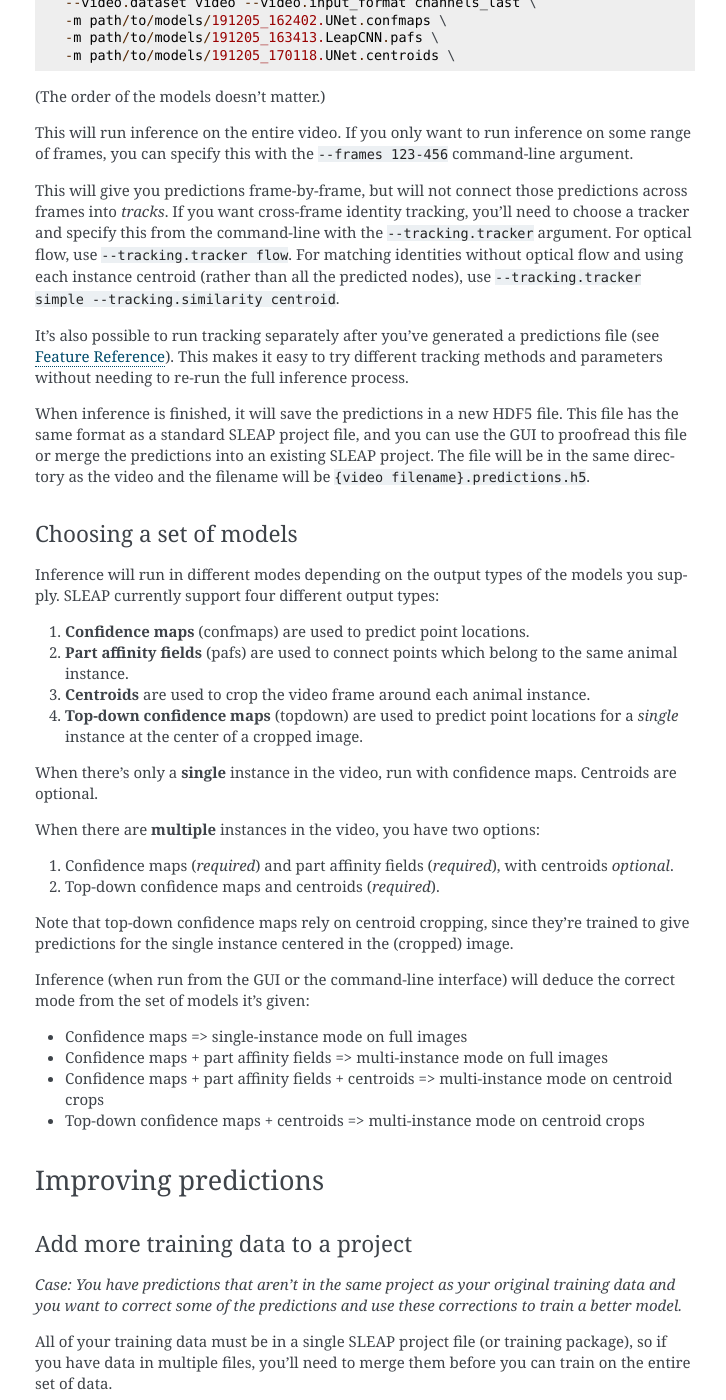
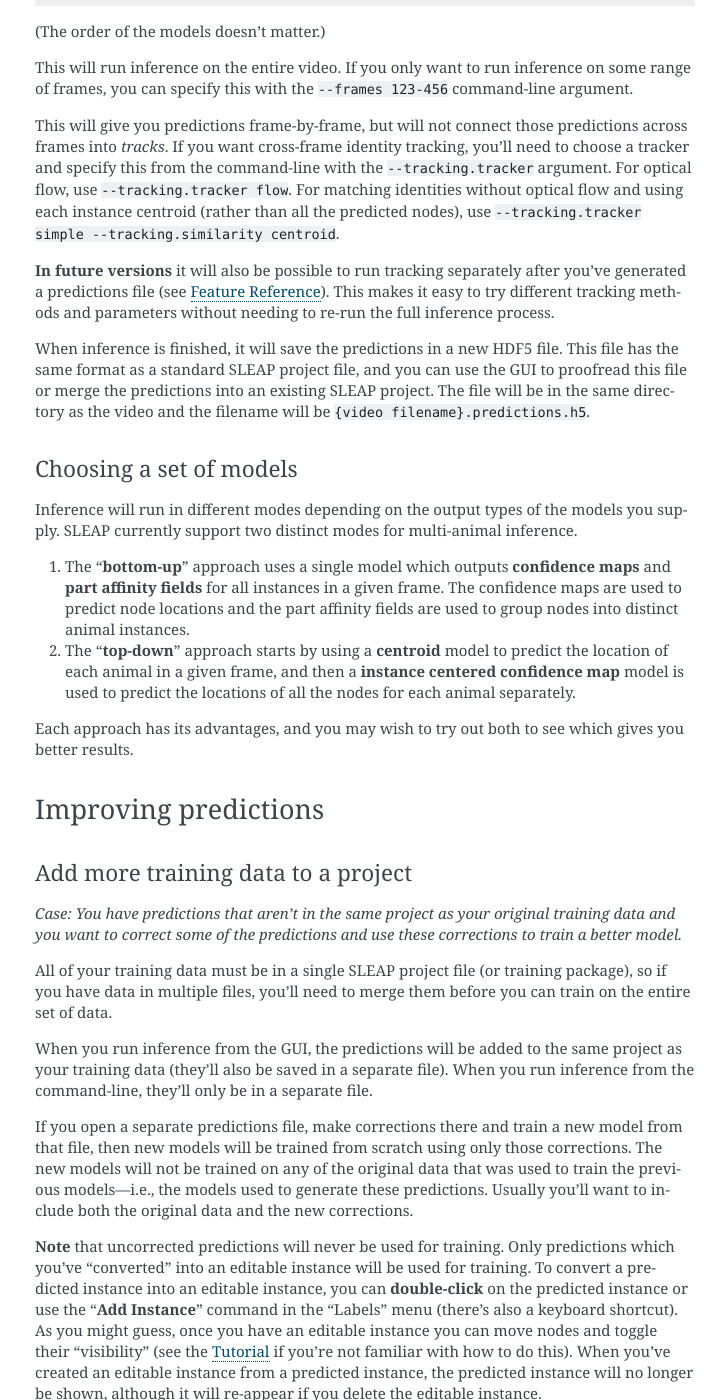
Before and after one commit to mingxiaowei/jelly-sleap, a Sphinx documentation site: the page built from docs/howtos.rst, in a window 1280 px wide and 1400 px high, scrolled down 3547 px. Shown: the whole window, without its empty margins (385-1111 px from the left). Built offline with Sphinx 7.4.7, drawn with Linux system fonts in a browser that asks for light colours; some of the changed text lies outside the part shown.

Commit message:
Update docs for v0.2.0

```diff
--- a/docs/howtos.rst
+++ b/docs/howtos.rst
@@ -75,9 +75,9 @@
 
 **Training profile**:
 
-SLEAP comes with "default" training profiles for training confidence maps, part affinity fields, centroids, or top-down confidence maps (which allow multi-instance inference without using part affinity fields). Any file in the `training_profiles <https://github.com/murthylab/sleap/tree/master/sleap/training_profiles>`_ directory of the SLEAP package can be used by specifying it's filename (e.g., :code:`default_confmaps.json`) as the training profile—the full path isn't required.
+SLEAP comes with "default" training profiles for training confidence maps, part affinity fields, centroids, or top-down confidence maps (which allow multi-instance inference without using part affinity fields). Any file in the `training_profiles <https://github.com/murthylab/sleap/tree/master/sleap/training_profiles>`_ directory of the SLEAP package can be used by specifying it's filename (e.g., :code:`baseline.bottomup.json`) as the training profile—the full path isn't required.
 
-You can also use a custom training profile. There's a GUI **training editor** which gives you access to many of the profile parameters (:code:`python -m sleap.gui.training_editor`, as described in the :ref:`reference`), or you can directly edit a profile :code:`.json` file in a text editor. To use a custom training profile, you'll need to specify the full path to the file when you run training.
+You can also use the :code:`initial_config.json` file saved from previous training run as a template for a new training config. You can copy the :code:`json` file and edit it in any text editor. When you run training, specify the full path to the :code:`json` file.
 
 **Command-line training**:
 
@@ -87,7 +87,7 @@
 
   sleap-train path/to/your/training_profile.json another/path/to/training_package.h5
 
-The model will be saved in the :code:`models/` directory within the same directory as the **training package** (in this case, :code:`another/path/to/models/run_name/`). You can specify the :code:`run_name` to use when saving the model with the :code:`-o` argument, otherwise the run name will include a timestamp, the output type and model architecture.
+The model will be saved in the :code:`models/` directory within the same directory as the **training package** (in this case, :code:`another/path/to/models/run_name/`). You can specify the :code:`run_name` to use when saving the model with the :code:`-o` argument, otherwise the run name will be the date and time of the run (or whatever is specified as the run path inside the config file).
 
 .. _remote_inference:
 
@@ -108,18 +108,20 @@
 
 **Trained models**
 
-When you train a model, you'll get a directory with the `run_name` of the model. This will typically be something like :code:`191205_162402.UNet.confmaps` (i.e., :code:`<timestamp>.<architecture>.<output type>`), although you can also specify the run name in the training command-line interface.
+When you train a model, you'll get a directory with the `run_name` of the model.
 
-The model directory will contain two or three files:
+The model directory will contain at least these two files:
 
-- :code:`training_job.json` is the training profile used to train the model, together with some additional information about the trained model. Amongst other things, this specifies the network architecture of the model.
-- :code:`best_model.h5` and/or :code:`final_model.h5` are the weights for the trained model.
+- :code:`training_config.json` is the training profile used to train the model, together with some additional information about the trained model. Amongst other things, this specifies the network architecture of the model.
+- :code:`best_model.h5` (and/or :code:`final_model.h5`) contains the weights for the trained model.
 
-You'll need this entire directory for each model you're going to use for inference.
+You'll need both of these files for each model you're going to use for inference.
+
+The directory may also contains other files with optional outputs from the training run (e.g., :code:`training_log.csv` or a :code:`viz/` subdirectory).
 
 Inference will run in different modes depending on the output types of the models you supply. See the instructions for :ref:`choosing_models`.
 
-For this example, let's suppose you have three models: confidence maps (confmaps), part affinity fields (pafs), and centroids. This is the typical case for multi-instance predictions.
+For this example, let's suppose you have two models: centroids and instance-centered confidence maps. This is the typical "top-down" case for multi-instance predictions.
 
 **Video**
 
@@ -137,9 +139,8 @@
 
   sleap-track path/to/video.h5 \
   --video.dataset video --video.input_format channels_last \
-  -m path/to/models/191205_162402.UNet.confmaps \
-  -m path/to/models/191205_163413.LeapCNN.pafs \
-  -m path/to/models/191205_170118.UNet.centroids \
+  -m path/to/models/191205_162402 \
+  -m path/to/models/191205_163413
 
 (The order of the models doesn't matter.)
 
@@ -147,7 +148,7 @@
 
 This will give you predictions frame-by-frame, but will not connect those predictions across frames into `tracks`. If you want cross-frame identity tracking, you'll need to choose a tracker and specify this from the command-line with the :code:`--tracking.tracker` argument. For optical flow, use :code:`--tracking.tracker flow`. For matching identities without optical flow and using each instance centroid (rather than all the predicted nodes), use :code:`--tracking.tracker simple --tracking.similarity centroid`.
 
-It's also possible to run tracking separately after you've generated a predictions file (see :ref:`reference`). This makes it easy to try different tracking methods and parameters without needing to re-run the full inference process.
+**In future versions** it will also be possible to run tracking separately after you've generated a predictions file (see :ref:`reference`). This makes it easy to try different tracking methods and parameters without needing to re-run the full inference process.
 
 When inference is finished, it will save the predictions in a new HDF5 file. This file has the same format as a standard SLEAP project file, and you can use the GUI to proofread this file or merge the predictions into an existing SLEAP project. The file will be in the same directory as the video and the filename will be :code:`{video filename}.predictions.h5`.
 
@@ -156,31 +157,13 @@
 Choosing a set of models
 ~~~~~~~~~~~~~~~~~~~~~~~~~
 
-Inference will run in different modes depending on the output types of the models you supply. SLEAP currently support four different output types:
+Inference will run in different modes depending on the output types of the models you supply. SLEAP currently support two distinct modes for multi-animal inference.
 
-1. **Confidence maps** (confmaps) are used to predict point locations.
+1. The "**bottom-up**" approach uses a single model which outputs **confidence maps** and **part affinity fields** for all instances in a given frame. The confidence maps are used to predict node locations and the part affinity fields are used to group nodes into distinct animal instances.
 
-2. **Part affinity fields** (pafs) are used to connect points which belong to the same animal instance.
+2. The "**top-down**" approach starts by using a **centroid** model to predict the location of each animal in a given frame, and then a **instance centered confidence map** model is used to predict the locations of all the nodes for each animal separately.
 
-3. **Centroids** are used to crop the video frame around each animal instance.
-
-4. **Top-down confidence maps** (topdown) are used to predict point locations for a *single* instance at the center of a cropped image.
-
-When there's only a **single** instance in the video, run with confidence maps. Centroids are optional.
-
-When there are **multiple** instances in the video, you have two options:
-
-1. Confidence maps (*required*) and part affinity fields (*required*), with centroids *optional*.
-2. Top-down confidence maps and centroids (*required*).
-
-Note that top-down confidence maps rely on centroid cropping, since they're trained to give predictions for the single instance centered in the (cropped) image.
-
-Inference (when run from the GUI or the command-line interface) will deduce the correct mode from the set of models it's given:
-
-- Confidence maps => single-instance mode on full images
-- Confidence maps + part affinity fields => multi-instance mode on full images
-- Confidence maps + part affinity fields + centroids => multi-instance mode on centroid crops
-- Top-down confidence maps + centroids => multi-instance mode on centroid crops
+Each approach has its advantages, and you may wish to try out both to see which gives you better results.
 
 Improving predictions
 ----------------------------
--- a/docs/reference.rst
+++ b/docs/reference.rst
@@ -14,11 +14,11 @@
 
 :code:`python -m sleap.nn.tracking` allows you to run the cross-frame identity tracker (or re-run with different parameters) without needed to re-run inference. You give it a prediction file.
 
-:code:`python -m sleap.info.trackcleaner` is an experimental script which tries to clean the resuls of cross-frame identity tracking by connecting "breaks" where we lose one identity and spawn another. You specify how many identities there should be in a frame (i.e., the number of animals).
-
-:code:`python -m sleap.gui.training_editor` allows you to view and create new training profiles. These are the files which specify what the model will be used for (confidence maps, part affinity fields, centroids, or top-down confidence maps), the network architecture (e.g., UNet), and the other training parameters (e.g., learning rate, image rescaling, image augmentation methods). If you want to view an existing profile—including a `training_job.json` file associated with a trained model—you can specify it's path as the first command-line parameter. You can also do this if you want to use an exiting profile as a template for creating a new training profile.
+:code:`python -m sleap.info.trackcleaner` tries to clean the resuls of cross-frame identity tracking by connecting "breaks" where we lose one identity and spawn another. You specify how many identities there should be in a frame (i.e., the number of animals).
 
 :code:`python -m sleap.info.write_tracking_h5` allows you to export the tracking data from a SLEAP dataset into an HDF5 file that can be easily used for analysis (e.g., read from MATLAB).
+
+There's also a script to output diagnostic information which may help us if you need to contact us about problems installing or running SLEAP. If you were able to install the SLEAP Python package, you can run this script with :code:`sleap-diagnostic`. Otherwise, you can download `diagnostic.py <https://raw.githubusercontent.com/murthylab/sleap/master/sleap/diagnostic.py?token=ALBFDHR54MUCZQEU4PKGK4S6PX2KY>`_ and run :code:`python diagnostic.py`.
 
 **Note**: For more details about any command, run with the :code:`--help` argument (e.g., :code:`sleap-track --help`).
 
@@ -32,14 +32,18 @@
 
 "**New...**", "**Open...**", "Save, and "**Save As...**" have their usual behavior.
 
-"**Import...**" allows you to import the data external formats into a new SLEAP dataset. This includes COCO_ keypoint detection and DeepPoseKit_.
+"**Import...**" allows you to import the data external formats into a new SLEAP dataset. This includes COCO_ keypoint detection (:code:`.json` files), DeepLabCut_ (:code:`.csv`), DeepPoseKit_ (:code:`.h5`), and LEAP_ (:code:`.mat`).
 
 .. _COCO: http://cocodataset.org/#format-data
 .. _DeepPoseKit: http://deepposekit.org
+.. _DeepLabCut: http://deeplabcut.org
+.. _LEAP: https://github.com/talmo/leap
 
 "**Merge Data From...**" allows you to copy labels and/or predictions from another SLEAP dataset into the currently open project. This is useful because you can only train on data from a single SLEAP dataset, so you may need to import data before training. For instance, suppose you've trained a model and use it to get predictions on another video. You then open the predictions file in the GUI and realize that you'd like to correct some of the predictions and add those corrections to your training data. You can do this by importing data from the predictions file into the SLEAP project which has your training data.
 
 "**Add Videos...**" allows you to add videos to your currently open project.
+
+"**Replace Videos...**" allows you to *swap* the videos currently in your project with other videos. This is useful if you want to have your project access copies of the videos at a different path, e.g., if you copy the videos between a network drive and a local drive and want to change which is used by your project. This can also be used if you want to replace you videos with copies that have been re-encoded, cropped, or edited in some other way that doesn't affect the frame numbers (since your annotations will be placed directly on the corresponding frames of the new video).
 
 Go
 ~~
@@ -55,6 +59,8 @@
 "**Next Video**" will show the next video in the project (if your project has multiple videos). All the videos are listed in the "Videos" window.
 
 "**Go to Frame...**" allows you to go to a specific frame (in the current video) by frame number. It's also handy if you want to copy the current frame number to the clipboard.
+
+"**Select to Frame...**" allows you to select the clip from the current frame to a specified frame. If you want to select from frames X to Y, you can use **Go to** to go to X then **Select to** to select from X to Y.
 
 .. _view:
 
@@ -77,15 +83,13 @@
 
 "**Show Edges**" allows you to toggle the visibility of the edges which connect the nodes. This can be useful when you have lots of edges which make it hard to see the features of animals in your video.
 
-"**Edge Style**" controls whether edges are drawn as thin lines or as wedges which indicate the :ref:`orientation` of the instance (as well as the direction of the part affinity field which would be used to predict the connection between nodes).
+"**Edge Style**" controls whether edges are drawn as thin lines or as wedges which indicate the :ref:`orientation` of the instance (as well as the direction of the part affinity field which would be used to predict the connection between nodes when using a "bottom-up" approach).
 
-"**Show Trails**" allows you to toggle the visibility of trail lines, which show where each node was located in recent prior frames. This can be useful when proofreading predictions since it can help you detect swaps in the identities of animals across frames.
-
-"**Trail Length**" allows you to control how many prior frames to include in the trails.
+"**Trail Length**" allows you to show a trail of where each instance was located in prior frames (the length of the trail is the number of prior frames). This can be useful when proofreading predictions since it can help you detect swaps in the identities of animals across frames.
 
 "**Fit Instances to View**" allows you to toggle whether the view is auto-zoomed to the instances in each frame. This can be useful when proofreading predictions.
 
-"**Seekbar Header**" allows you to plot relevant information above the seekbar. Note that this doesn't currently work well for very long videos since you can't zoom the seekbar. Also note that the seekbar is not updated when you modify instances; it only updates when you select a new seekbar header. (These issues will be fixed in a future version.)
+"**Seekbar Header**" allows you to plot relevant information above the seekbar. Note that the seekbar is not updated when you modify instances; it only updates when you select a new seekbar header.
 
 "**Videos**", "**Skeleton**", "**Instances**", and "**Labeling Suggestions**" allow you to toggle which information windows are shown (by default these are docked to the right side of the main GUI window).
 
@@ -94,7 +98,7 @@
 
 "**Add Instance**" will add an instance to the current frame. You can also add an instance by right-clicking within the frame. For predicted instances, you can also "convert" the predicted instance to a regular, editable instance by double-clicking on the predicted instance (the predictions are still there, but they won't be shown unless you delete the editable instance you just created).
 
-"**Instance Placement Method**" allows you to pick how we determine where to place the instance and its nodes on the video frame. "Best" (the default) will first check for predicted instances in the current frame and create a new editable instance from one of the predicted instances (if you add multiple instances, it will do this for each predicted instance in turn). Otherwise, it will copy the location from another instance in a prior or the current frame, or will locate the nodes randomly (somewhere within the currently visible portion of the current video frame, so you can zoom in to where you want the instance to be place).
+"**Instance Placement Method**" allows you to pick how we determine where to place the instance and its nodes on the video frame. "Best" (the default) will first check for predicted instances in the current frame and create a new editable instance from one of the predicted instances (if you add multiple instances, it will do this for each predicted instance in turn). Otherwise, it will copy the location from another instance in a prior or the current frame, or will use a force-directed graph algorithm to place the nodes. You can also choose the "average" method which creates an "average" instance from the instances you've already labeled.
 
 "**Delete Instance**" will delete the currently selected instance (the selected instance will have an outline drawn around it and will be highlighted in the "Instances" window).
 
@@ -104,7 +108,9 @@
 
 "**Delete Instance and Track**" deletes all instances in the track of the currently selected instance. This applied to *all* frames in the current video.
 
-"**Select Next Instance**" allows you to cycle through the instances.
+"**Custom Instance Delete...**" allows you to delete all the instances which meet criteria you specify: whether they are user instances or predicted instances, which frames they are on, and which track identities they have.
+
+"**Select Next Instance**" allows you to cycle through the instances in the current frame.
 
 "**Clear Selection**" allows you to deselect the selected instance.
 
@@ -112,11 +118,7 @@
 ~~~~~~~
 "**Run Training...**" allows you to train a set of models from the data in your open project, and then optionally predict on some frames in the project.
 
-"**Run Inference...**" allows you to generate predictions using a pre-trained set of models. Any trained models in the `models` directory next to your current project will be listed.
-
-"**Expert Controls...**" is a less-friendly interface for running training and/or inference, and allows you to select and create custom training profiles.
-
-"**Visualize Model Outputs...**" allows you to load a single trained model and see visualize its output—i.e., confidence maps, centroids, or part affinity fields—on frames of your current video. This is useful for understanding where your individuals models are doing well and where they're doing poorly. This feature is slower but usable without a GPU. Also note that you can only visualize one model at a time, and you have to quit when you want to stop visualizing model outputs.
+"**Run Inference...**" allows you to generate predictions using a pre-trained set of models. Any trained models in the `models` directory next to your current project will be listed, and you also have the option to select models saved elsewhere.
 
 "**Delete All Predictions...**" deletes *all* predicted instances across *all* frames in the current video. (You'll be asked to confirm before the instances are deleted.)
 
@@ -171,17 +173,21 @@
 
 **Left arrow** key: Move one frame back
 
-**Down arrow** key: Move 50 frames forward
+**Down arrow** key: Move a *medium* step forward (4 frames by default)
 
-**Up arrow** key: Move 50 frames back
+**Up arrow** key: Move a *medium* step backward (4 frames by default)
 
-**Space** key: Move 500 frames forward
+**Space** key: Move a *large* step forward (100 frames by default)
+
+**/** key: Move a *large* step backward (100 frames by default)
 
 **Home** key: Move to the first frame of the video
 
 **End** key: Move to the last frame of the video
 
 **Shift** + *any navigation key*: Select the frames over which you've moved
+
+(Note that these keys are the defaults; you can configure them with **Keyboard Shortcuts** in the **Help** menu.)
 
 Selection Keys
 ~~~~~~~~~~~~~~
@@ -196,3 +202,7 @@
 **Shift + drag**: Select a range of frames
 
 **Shift + click**: Clear frame selection
+
+**Alt + drag**: Zoom into a range of frames
+
+**Alt + click**: Zoom out so that all frames are visible in seekbar
```
Also changed, not shown: other parts of docs/reference.rst (+1 -1 lines).
